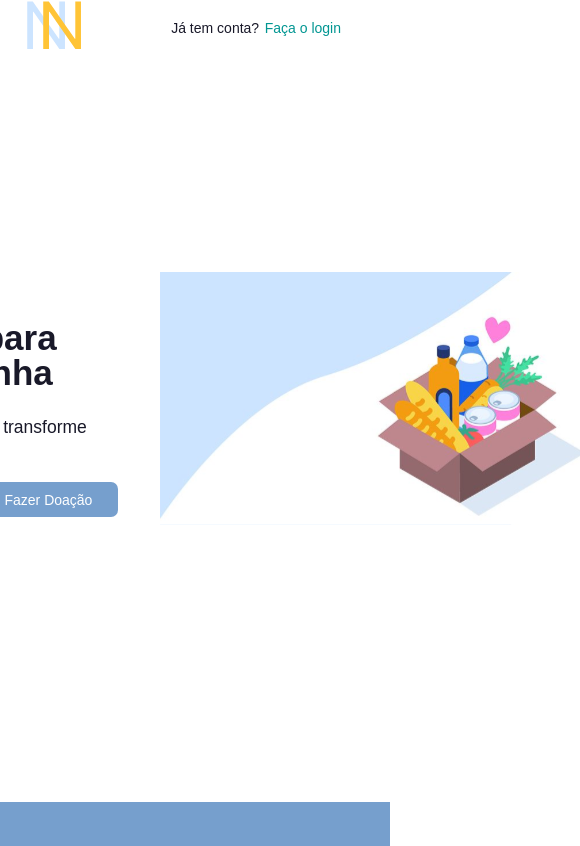
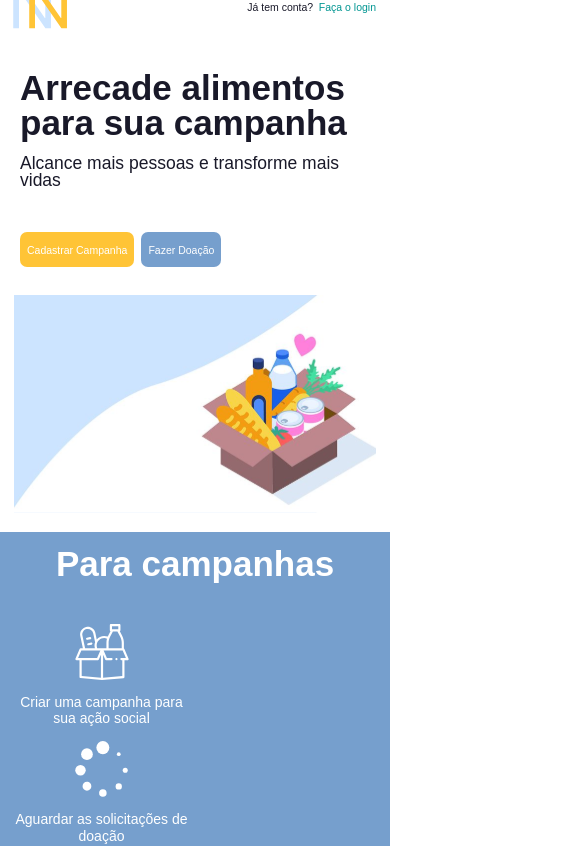
Before and after one commit to yagomouro/nacao-nutrida, a React (Create React App) app: page / in a window 390 px wide. Shown: the top 846 px of the page, 580 px wide, since content can reach past the window. Built offline with nearby package versions, Linux system fonts and the light colour scheme.

Commit message:
tela responsiva mobile

```diff
--- a/src/styles/abstracts/_variables.scss
+++ b/src/styles/abstracts/_variables.scss
@@ -33,4 +33,8 @@
     --border-green: 0.15rem solid var(--green-accept);
     --border-black: 0.15rem solid var(--black-logo);
     --border-shadow: 0.2rem 0.2rem 1rem rgba(0, 0, 0, 0.15);
+
+    /* Variáveis adicionais para responsividade */
+    --mobile-padding: 16px; // Padding para dispositivos móveis
+    --mobile-font-size: 14px; // Tamanho de fonte para dispositivos móveis
 }
--- a/src/styles/base/_global.scss
+++ b/src/styles/base/_global.scss
@@ -149,7 +149,6 @@ input[type="file"] {
     justify-content: space-between;
     align-items: center;
 }
-
 
 .imagePerfil {
     width: 30rem;
--- a/src/styles/components/_buttons.scss
+++ b/src/styles/components/_buttons.scss
@@ -1,5 +1,4 @@
 /* Configuração geral */
-
 .btn {
     width: max-content;
     height: max-content;
@@ -40,7 +39,6 @@
 
 .btn.red-denounce {
     background-color: var(--red-denounce);
-
     color: var(--white);
 }
 
@@ -59,7 +57,6 @@
 .btn.green {
     background-color: var(--green-accept);
     color: var(--white);
-
     font-weight: bold;
 }
 
@@ -82,3 +79,12 @@
     background-color: var(--green-concluded);
     color: var(--white);
 }
+
+/* Responsividade */
+@media (max-width: 768px) {
+    .btn {
+        min-width: 100%; // Ajusta a largura do botão para 100%
+        font-size: 1.5rem; // Ajusta o tamanho da fonte
+        padding: 0.5rem 1rem; // Reduz o espaçamento interno
+    }
+}
--- a/src/styles/layout/_header.scss
+++ b/src/styles/layout/_header.scss
@@ -1,19 +1,15 @@
 .nav-bar {
     width: 100%;
     height: 8rem;
-
     position: fixed;
     transform: translateY(-100%);
     z-index: 99;
     background: var(--white);
-
     margin: 0 auto;
     padding: 3rem;
-
     display: flex;
     justify-content: space-between;
     align-items: center;
-
     transition-property: opacity, transform;
     transition: 0.3s ease-in-out;
 
@@ -22,7 +18,7 @@
 
         svg {
             width: 100%;
-            height: 200%;
+            height: 100%;
         }
     }
 
@@ -41,19 +37,18 @@
             .seta {
                 width: 3rem;
                 transition: all 0.2s ease-in-out;
-
                 transform: rotate(-180deg) !important;
             }
         }
 
         .nav-link {
             display: inline-block;
-            font-size: 2rem;
-            font-weight: 500;
+            font-size: 5rem;
+            font-weight: 100;
             margin-right: 2rem;
 
-            .titulo-link{
-                margin-left: 0.8rem
+            .titulo-link {
+                margin-left: 0.8rem;
             }
         }
 
@@ -67,7 +62,6 @@
 
             .seta {
                 width: 3rem;
-                // transform: rotate(-90deg);
                 transition: all 0.2s ease-in-out;
             }
         }
@@ -75,27 +69,18 @@
         .toggle-menu {
             width: 25rem;
             height: max-content;
-
             justify-content: flex-start;
             align-items: flex-start;
-
             visibility: hidden;
             opacity: 0;
-
             z-index: 999;
             position: absolute;
             right: 4rem;
             top: 8rem;
-
             border: var(--border-form);
             border-radius: 0.8rem;
             box-shadow: var(--border-shadow);
-
             background-color: var(--white);
-            // * {
-            //     color: var(--white);
-            // }
-
             transition: all 0.2s ease-in-out;
 
             .toggle-link {
@@ -105,10 +90,8 @@
                 &:not(:last-child)::after {
                     content: "";
                     display: block;
-
                     width: 100%;
                     height: 0.09rem;
-
                     margin-top: 1.5rem;
                     background-color: var(--gray-border);
                 }
@@ -130,12 +113,30 @@
 
                     .sub.titulo {
                         font-size: 2rem;
-
                         color: var(--red-logo);
                     }
                 }
             }
         }
     }
-    /*#endregion*/
+
+    // Responsividade
+    @media (max-width: 768px) {
+        height: auto; // Permite que a altura se ajuste
+        padding: 1rem; // Reduz o espaçamento
+
+        .nav-menu {
+            flex-direction: column; // Alinha os itens em coluna
+            padding: 1rem; // Adiciona um espaçamento ao redor
+
+            .nav-link {
+                font-size: 1.5rem; // Reduz o tamanho da fonte
+                margin: 0.5rem 0; // Espaçamento vertical entre links
+            }
+
+            .toggle-menu {
+                width: 100%; // Ajusta a largura para ocupar 100%
+            }
+        }
+    }
 }
--- a/src/styles/pages/_index.scss
+++ b/src/styles/pages/_index.scss
@@ -6,43 +6,41 @@
         justify-content: center;
         align-items: center;
         flex-direction: column;
-
+        padding: 2rem;
 
         .wrapper {
-            width: min-content;
+            width: 100%;
             max-width: 120rem;
-            height: max-content;
+            height: auto;
 
             display: flex;
             justify-content: center;
             align-items: center;
+            flex-wrap: wrap; // Para permitir flexibilidade em telas menores
+            gap: 2rem; // Espaçamento entre itens
         }
 
         &.arrecade {
-            height: calc(95vh - 8rem);
+            height: flex;
             background-color: var(--white);
             padding-bottom: 8rem;
+            padding: 2rem;
 
             .wrapper.arrecade {
-                gap: 6rem;
+                gap: 4rem;
 
                 .wrapper-cta {
-                    height: 100%;
-                    width: 60%;
-
+                    width: 100%;
+                    max-width: 50rem; // Ajusta o tamanho máximo para telas grandes
                     display: flex;
                     flex-direction: column;
                     justify-content: center;
                     align-items: flex-start;
-
-                    .column {
-                        gap: 2rem;
-                    }
+                    gap: 2rem;
 
                     .buttons {
                         width: 100%;
                         margin-top: 2rem;
-
                         justify-content: flex-start;
                         gap: 1rem;
                     }
@@ -51,58 +49,35 @@
 
             .wrapper-svg {
                 img {
-                    width: 60rem;
+                    width: 100%;
+                    max-width: 60rem;
                 }
             }
-
-
-
-            // &::after{
-            //     content: url("/assets/img/icone_dbl_down_blue.svg");
-            //     display:block;
-            //     position: absolute;
-
-            //     top: 90vh;
-            //     transform: translateY(-3rem);
-            //     opacity: 1;
-
-            //     animation: index ease-in-out 1s infinite alternate;
-
-            //     @keyframes index{
-            //         from{
-            //             opacity: 1;
-            //             transform: translateY(-3rem);
-            //         }
-
-            //         to{
-            //             transform: translateY(0rem);
-            //             opacity: 0;
-            //         }
-            //     }
-            // }
-
         }
 
         &.pratique {
             background-color: var(--gray-background);
+            padding: 2rem;
 
             .wrapper.pratique {
-                gap: 5rem;
+                gap: 3rem;
 
                 .wrapper-image {
                     display: flex;
+                    justify-content: center;
 
                     img {
-                        width: 32rem;
+                        width: 100%;
+                        max-width: 32rem;
                         border-radius: 2rem;
                     }
                 }
 
                 .wrapper-text {
-                    height: 100%;
-                    width: max-content;
-
+                    width: 100%;
+                    max-width: 60rem; // Controle de largura em telas maiores
                     display: flex;
+                    flex-direction: column;
                     gap: 2rem;
                 }
             }
@@ -111,33 +86,10 @@
         &.processos {
             flex-direction: column;
             color: white;
+            padding: 2rem;
 
             &.acoes {
                 background-color: var(--blue-light2);
-
-                // &::after{
-                //     content: url("/assets/img/icone_dbl_down.svg");
-                //     display:block;
-                //     position: relative;
-
-                //     top: 22%;
-                //     transform: translateY(-3rem);
-                //     opacity: 1;
-
-                //     animation: index ease-in-out 1s infinite alternate;
-
-                //     @keyframes index{
-                //         from{
-                //             opacity: 1;
-                //             transform: translateY(-3rem);
-                //         }
-
-                //         to{
-                //             transform: translateY(0rem);
-                //             opacity: 0;
-                //         }
-                //     }
-                // }
             }
 
             &.doadores {
@@ -146,37 +98,29 @@
 
             .wrapper {
                 .titulo {
-                    margin-bottom: 8rem;
+                    margin-bottom: 5rem;
                 }
 
                 .wrapper-processos {
                     gap: 2rem;
-                    align-items: flex-start;
+                    align-items: center;
+                    flex-wrap: wrap;
 
                     .processo {
-                        width: 25rem;
-
+                        width: 100%;
+                        max-width: 25rem;
                         justify-content: center;
                         align-items: center;
                         gap: 2rem;
 
-                        &:not(:last-child):after {
-                            // content: url("/assets/img/arrow-right.svg");
-                            position: relative;
-                            left: 50%;
-                            top: -15rem;
-                        }
-
                         .svg-processo {
-                            height: 10rem;
+                            height: 8rem;
                         }
 
                         .titulo-descricao {
                             font-size: 2rem;
                             font-weight: 500;
-
                             color: var(--white);
-
                             text-align: center;
                         }
                     }
@@ -184,47 +128,42 @@
             }
         }
 
-        .depoContainer {
-            gap: 4rem;
-        }
-
         &.depoimentos {
-            background-color: var (--gray-background);
+            background-color: var(--gray-background);
+            padding: 2rem;
 
             .titulo-depoimento {
-                font-size: 4rem;
+                font-size: 3.5rem;
                 font-weight: bold;
-
-                line-height: 101.8%;
-                margin-bottom: 7rem;
+                margin-bottom: 5rem;
+                text-align: center;
             }
 
             .wrapper-depoimento {
-                width: 96rem;
-
+                width: 100%;
+                max-width: 96rem;
                 flex-wrap: wrap;
-                gap: 5rem;
+                gap: 4rem;
             }
 
             .depoimento {
-                width: 70%;
-                margin-right: 2rem;
-                gap: 3rem;
+                width: 100%;
+                max-width: 45rem;
+                display: flex;
+                gap: 2rem;
                 align-items: flex-start;
 
                 img {
-                    height: 15rem;
-                    width: 15rem;
+                    height: 12rem;
+                    width: 12rem;
                     border-radius: 1rem;
                 }
 
                 .texto-depoimento {
-                    font-size: 1.8rem;
+                    font-size: 1.6rem;
                     font-weight: 400;
-
-                    width: 25rem;
-
-                    line-height: 150%;
+                    width: 100%;
+                    max-width: 28rem;
                     text-align: justify;
 
                     h4 {
@@ -235,16 +174,48 @@
                     .nome-depoimento {
                         color: var(--black-logo);
                         margin-bottom: 1rem;
-                        font-size: 2.5rem;
+                        font-size: 2.2rem;
                         font-weight: bold;
                     }
 
                     .desc-depoimento {
                         color: var(--gray-minor-font);
-                        line-height: 165%;
+                        line-height: 1.65;
                     }
                 }
             }
         }
     }
+
+    // Responsividade
+    @media (max-width: 768px) {
+        .section {
+            height: auto;
+            padding: 1rem;
+
+            .wrapper {
+                flex-direction: column;
+                max-width: 100%;
+                gap: 1rem;
+            }
+
+            .wrapper-svg img {
+                width: 100%;
+            }
+
+            .titulo-depoimento {
+                font-size: 2.5rem;
+                text-align: center;
+            }
+
+            .depoimento {
+                width: 100%;
+
+                img {
+                    height: 8rem;
+                    width: 8rem;
+                }
+            }
+        }
+    }
 }
```
Also changed, not shown: src/styles/layout/_contribuir.scss (+46 -5 lines), src/styles/layout/_footer.scss (+20 -3 lines), src/styles/main.scss (+19 -1 lines), 1 other file (tests, documents, lock files or other folders).
